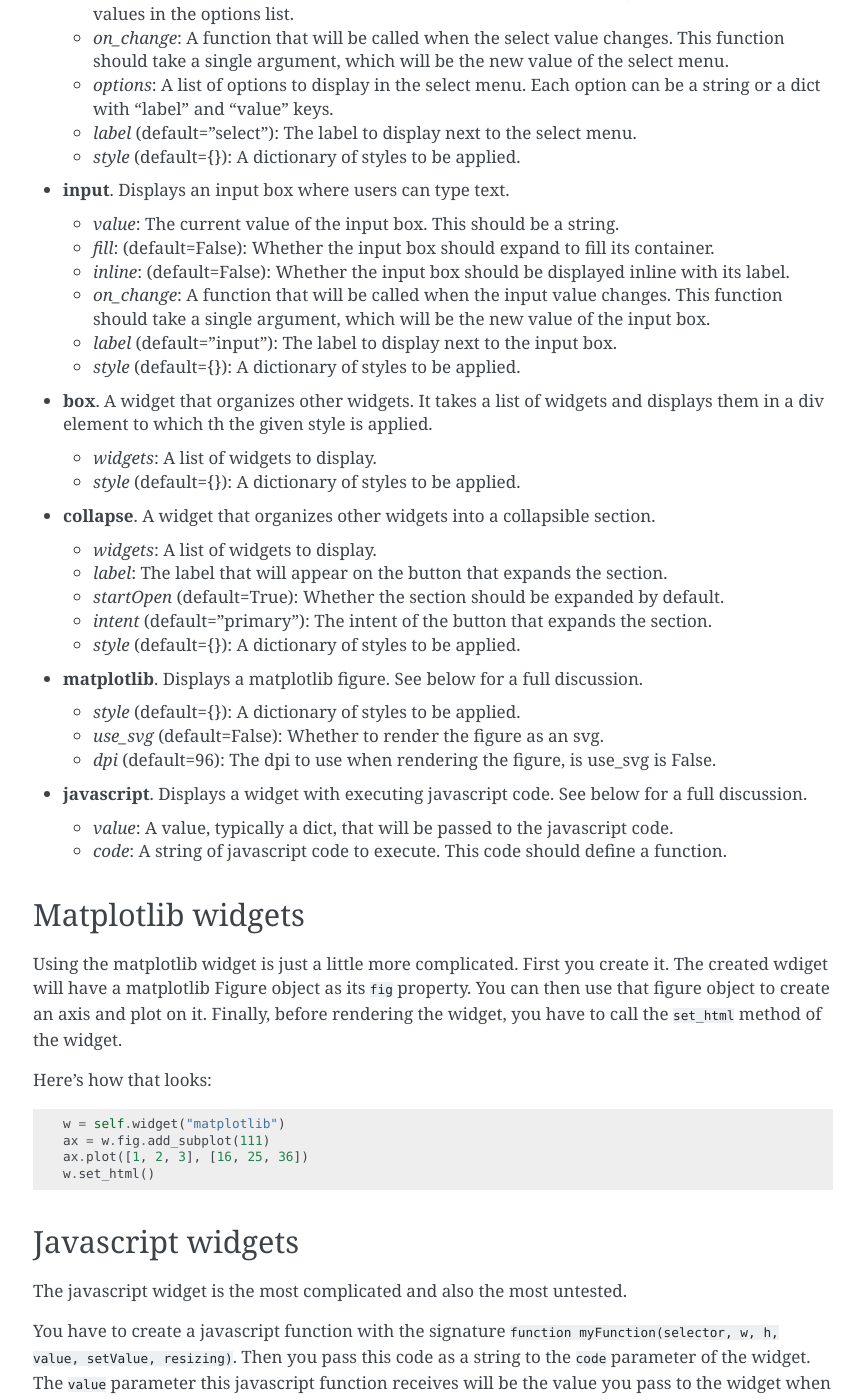
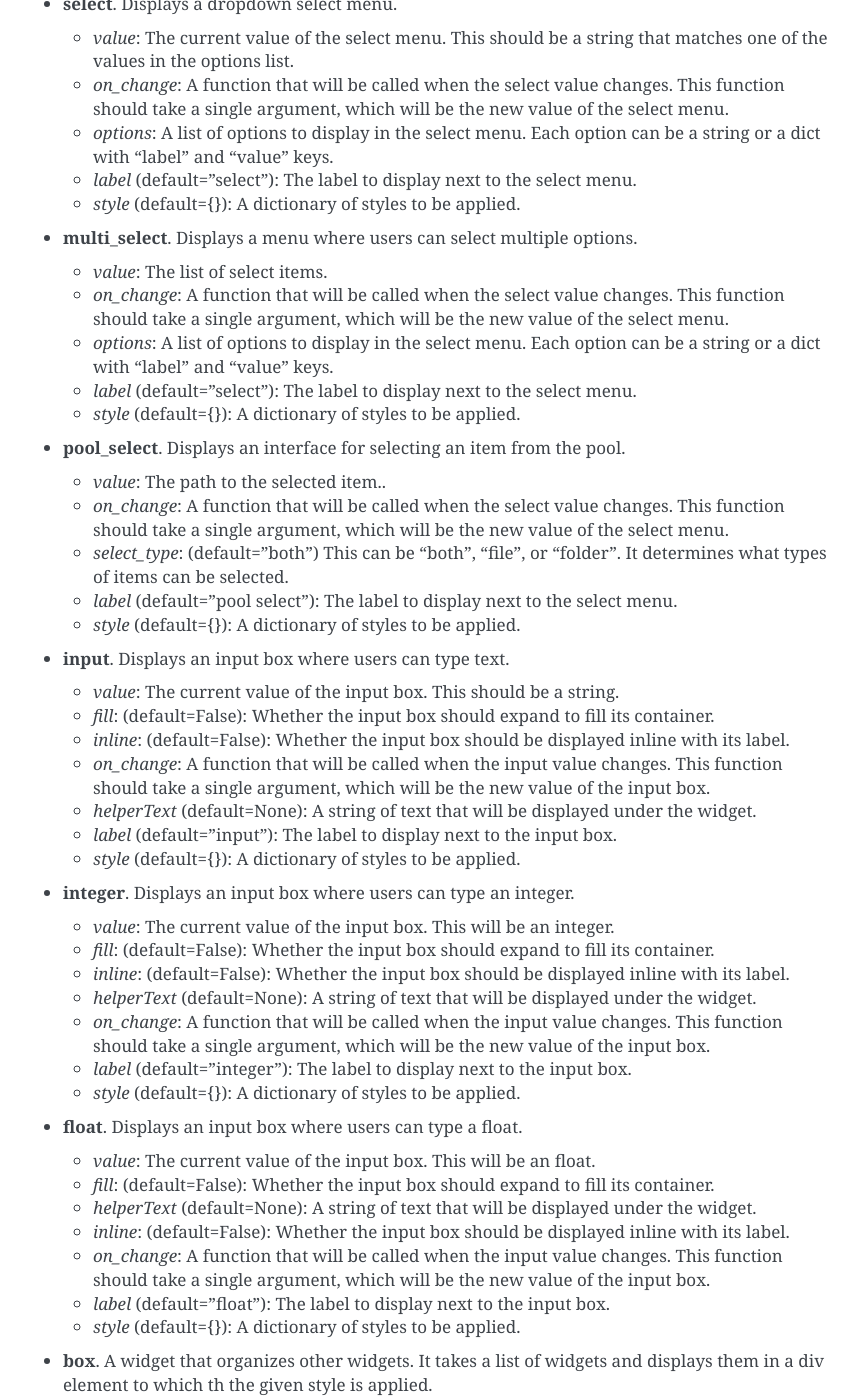
Before and after one commit to bsherin/tacticdocs, a Sphinx documentation site: the page built from docs/Widgets.md, in a window 1280 px wide and 1400 px high, scrolled down 3133 px. Shown: the whole window, without its empty margins (307-1171 px from the left). Built offline with Sphinx 7.4.7, drawn with Linux system fonts in a browser that asks for light colours; some of the changed text lies outside the part shown.

Commit message:
Widget-related updates

```diff
--- a/docs/Widgets.md
+++ b/docs/Widgets.md
@@ -93,6 +93,7 @@ be rendered when `self.render_all_widgets()` is called.
 - **progressBar**. Display a progress bar.
     - _value_: The current value of the progress bar. This should be a number between 0 and 1.
     - _style_ (default={}): A dictionary of styles to be applied.
+    - _helperText_ (default=None): A string of text that will be displayed under the widget.
     - _stripes_ (default=False): Whether the progress bar should have stripes.
     - _intent_ (default="primary"): The intent of the progress bar. This can be one of None, "primary", "success", "warning", or "danger".
     - _style_ (default={}): A dictionary of styles to be applied.
@@ -109,6 +110,7 @@ be rendered when `self.render_all_widgets()` is called.
   - _text_ (default="Button"): The text to display on the button.
   - _on_click_: A function that will be called when the button is clicked. This function should take a single argument, which will be the value of the button.
   - _icon_ (default=None): The name of a blueprint icon to display on the button. For example, "add" or "delete".
+  - _helperText_ (default=None): A string of text that will be displayed under the widget.
   - _fill_ (default=False): Whether the button should expand to fill its container.
   - _variant_ (default="solid"): The variant of the button. This can be one of "solid", "minimal", or "outlines".
   - _style_ (default={}): A dictionary of styles to be applied.
@@ -123,12 +125,41 @@ be rendered when `self.render_all_widgets()` is called.
   - _options_: A list of options to display in the select menu. Each option can be a string or a dict with "label" and "value" keys.
   - _label_ (default="select"): The label to display next to the select menu.
   - _style_ (default={}): A dictionary of styles to be applied.
+- **multi_select**. Displays a menu where users can select multiple options.
+  - _value_: The list of select items.
+  - _on_change_: A function that will be called when the select value changes. This function should take a single argument, which will be the new value of the select menu.
+  - _options_: A list of options to display in the select menu. Each option can be a string or a dict with "label" and "value" keys.
+  - _label_ (default="select"): The label to display next to the select menu.
+  - _style_ (default={}): A dictionary of styles to be applied.
+- **pool_select**. Displays an interface for selecting an item from the pool.
+  - _value_: The path to the selected item..
+  - _on_change_: A function that will be called when the select value changes. This function should take a single argument, which will be the new value of the select menu.
+  - _select_type_: (default="both") This can be "both", "file", or "folder". It determines what types of items can be selected.
+  - _label_ (default="pool select"): The label to display next to the select menu.
+  - _style_ (default={}): A dictionary of styles to be applied.
 - **input**. Displays an input box where users can type text.
   - _value_: The current value of the input box. This should be a string.
   - _fill_: (default=False): Whether the input box should expand to fill its container.
   - _inline_: (default=False): Whether the input box should be displayed inline with its label.
   - _on_change_: A function that will be called when the input value changes. This function should take a single argument, which will be the new value of the input box.
+  - _helperText_ (default=None): A string of text that will be displayed under the widget.
   - _label_ (default="input"): The label to display next to the input box.
+  - _style_ (default={}): A dictionary of styles to be applied.
+- **integer**. Displays an input box where users can type an integer.
+  - _value_: The current value of the input box. This will be an integer.
+  - _fill_: (default=False): Whether the input box should expand to fill its container.
+  - _inline_: (default=False): Whether the input box should be displayed inline with its label.
+  - _helperText_ (default=None): A string of text that will be displayed under the widget.
+  - _on_change_: A function that will be called when the input value changes. This function should take a single argument, which will be the new value of the input box.
+  - _label_ (default="integer"): The label to display next to the input box.
+  - _style_ (default={}): A dictionary of styles to be applied.
+- **float**. Displays an input box where users can type a float.
+  - _value_: The current value of the input box. This will be an float.
+  - _fill_: (default=False): Whether the input box should expand to fill its container.
+  - _helperText_ (default=None): A string of text that will be displayed under the widget.
+  - _inline_: (default=False): Whether the input box should be displayed inline with its label.
+  - _on_change_: A function that will be called when the input value changes. This function should take a single argument, which will be the new value of the input box.
+  - _label_ (default="float"): The label to display next to the input box.
   - _style_ (default={}): A dictionary of styles to be applied.
 - **box**. A widget that organizes other widgets. It takes a list of widgets and displays them in a div element to which th
 the given style is applied.
```
Also changed, not shown: docs/Tile-Commands.md (+1 -1 lines), docs/Tile-Creator.md (+13 -1 lines), 4 other files.
